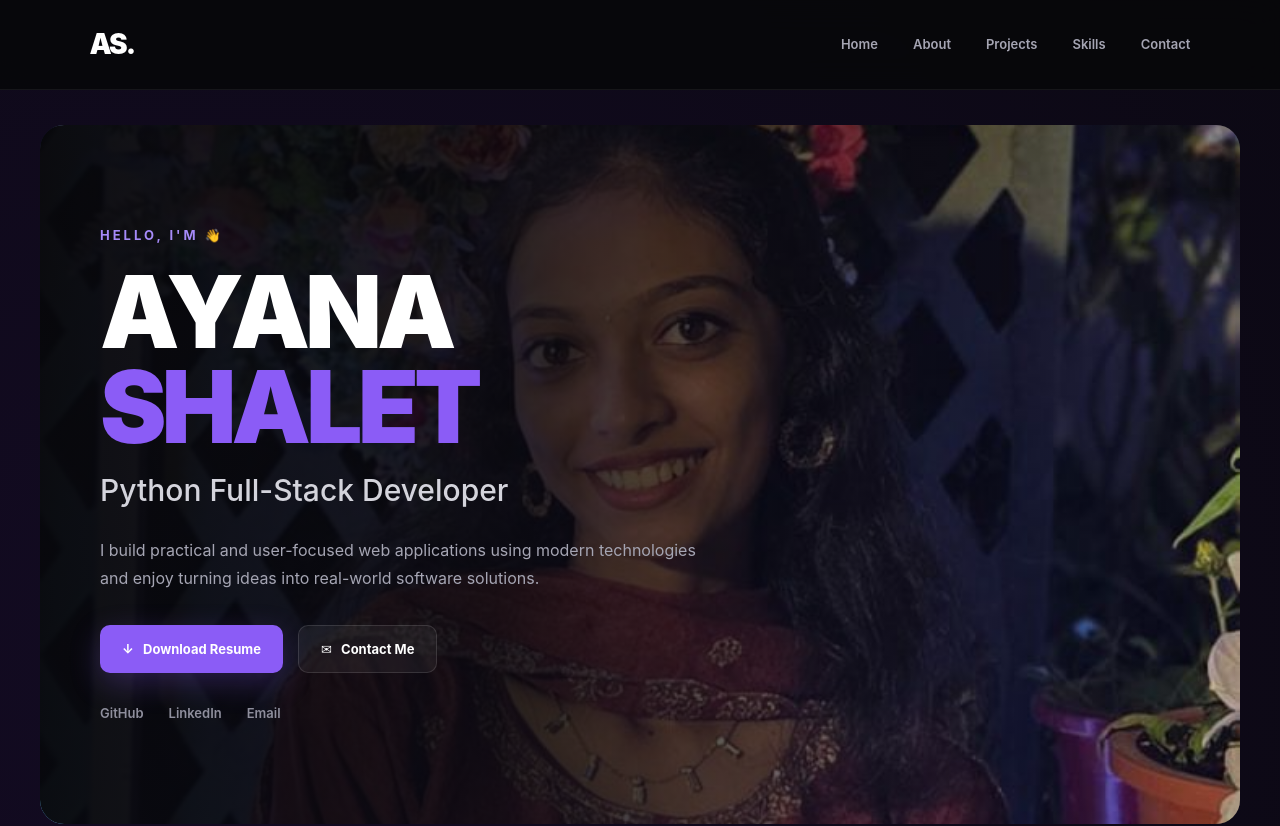
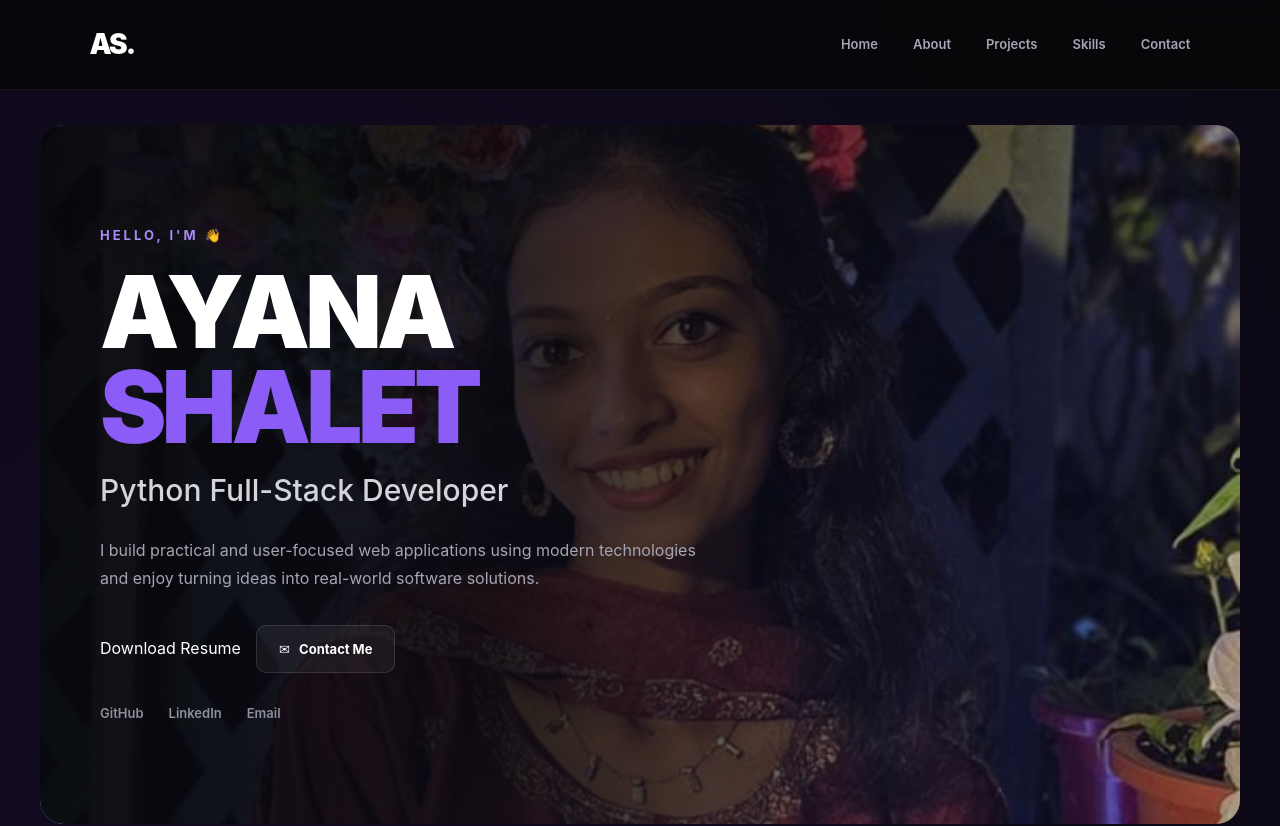
Before and after one commit to ayanashalet05/portfolio.io, a React (Vite) app: page / in a window 1280 px wide. Shown: the top 826 px of the page. Built offline with nearby package versions, Linux system fonts and the light colour scheme.

Commit message:
Fix resume download link

```diff
--- a/src/App.tsx
+++ b/src/App.tsx
@@ -51,13 +51,12 @@ function App() {
             <div className="hero-buttons">
 
               <a
-                href="/Ayana-Shalet-Resume.pdf"
-                target="_blank"
-                rel="noopener noreferrer"
-                className="primary-button"
-              >
-                ↓ &nbsp; Download Resume
-              </a>
+  href="/portfolio.io/Ayana-Shalet-Resume.pdf"
+  target="_blank"
+  rel="noopener noreferrer"
+>
+  Download Resume
+</a>
 
               <a
                 href="#contact"
```
